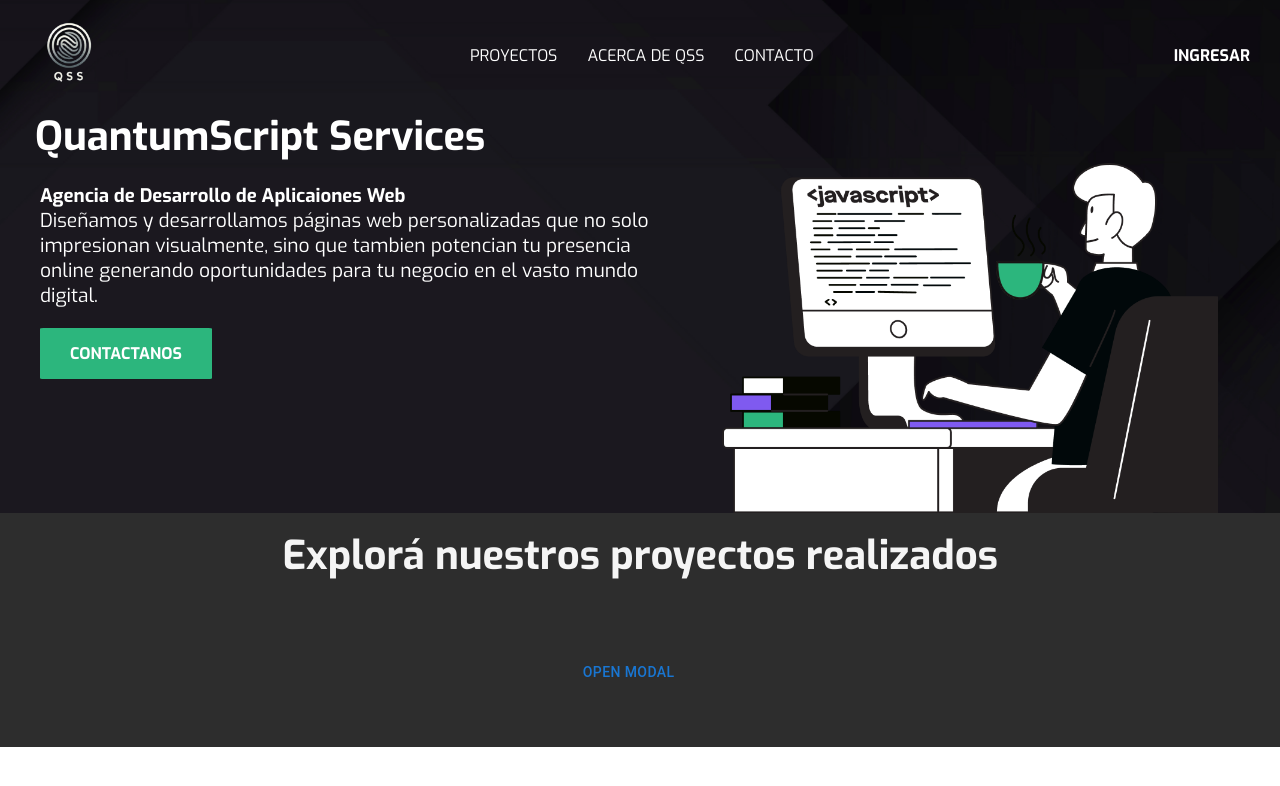
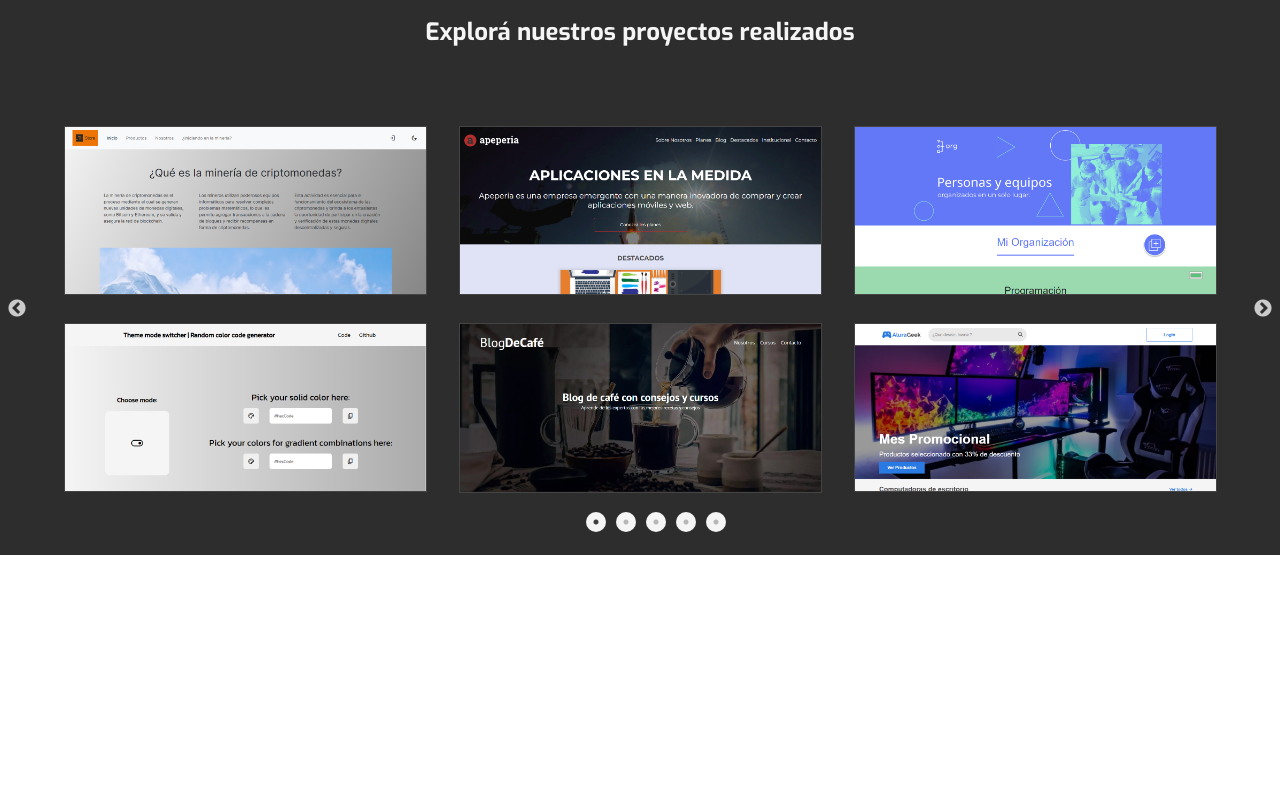
Before and after one commit to quantum-script-team/QSS-portfolio, a React (Vite) app in the folder frontend/: page /projects in a window 1280 px wide. Shown: the top 786 px of the page. Built offline with nearby package versions, Linux system fonts and the light colour scheme.

Commit message:
Agrego modal en página de proyectos y datos de proyectos

```diff
--- a/frontend/src/App.jsx
+++ b/frontend/src/App.jsx
@@ -1,11 +1,11 @@
 import './App.css'
 import Projects from './pages/Projects'
-import Header from './components/Header/Header'
+// import Header from './components/Header/Header'
 function App() {
 
   return (
     <>
-      <Header/>
+      {/* <Header/> */}
       <Projects></Projects>
     </>
   )
--- a/frontend/src/components/projects/Project.jsx
+++ b/frontend/src/components/projects/Project.jsx
@@ -1,9 +1,58 @@
 import "../../styles/projects/projectsSlider.css";
 import "../../styles/projects/projectCard.css";
+import '../../styles/projects/projectModal.css'
+import { Box, Button, Modal} from "@mui/material";
+import { useState } from "react";
+import ProjectModalCarousel from "./ProjectModalCarousel";
+import ProjectModalData from "./ProjectModalData";
+
+const style = {
+  position: "absolute",
+  top: "50%",
+  left: "50%",
+  transform: "translate(-50%, -50%)",
+  width: 570,
+  innerHeight: 240,
+  bgcolor: "background.slate",
+  border: "1px solid #F5F5F5",
+  p: 4
+};
 
 const Project = ({ projectData }) => {
+  const [open, setOpen] = useState(false);
+  const handleOpen = () => setOpen(true);
+  const handleClose = () => setOpen(false);
+
   return (
-    <a
+    <>
+      <Button onClick={handleOpen}>
+        <figure key={projectData.id} className="project__card">
+          <img
+            src={`img/projects/${projectData.image}`}
+            alt={projectData.name}
+          />
+        </figure>
+      </Button>
+      <Modal
+        open={open}
+        onClose={handleClose}
+        aria-labelledby="modal-modal-title"
+        aria-describedby="modal-modal-description"
+        className="project__modal"
+      >
+        <Box sx={style}>
+          <ProjectModalCarousel projectData={projectData}/>
+          <ProjectModalData projectData={projectData}/>
+        </Box>
+      </Modal>
+    </>
+  );
+};
+
+export default Project;
+
+{
+  /* <a
       href={projectData.link}
       target="_blank"
       rel="noreferrer"
@@ -15,8 +64,5 @@ const Project = ({ projectData }) => {
           <h2>{projectData.name}</h2>
         </figcaption>
       </figure>
-    </a>
-  );
-};
-
-export default Project;
+  </a> */
+}
--- /dev/null
+++ b/frontend/src/components/projects/ProjectLinkBtn.jsx
@@ -0,0 +1,10 @@
+import '../../styles/projects/projectModal.css'
+import { SlLink } from "react-icons/sl";
+
+const ProjectLinkBtn = () => {
+  return (
+    <SlLink className="project__link" />
+  )
+}
+
+export default ProjectLinkBtn
--- a/frontend/src/components/projects/ProjectModal.jsx
+++ b/frontend/src/components/projects/ProjectModal.jsx
@@ -1,8 +1,8 @@
-import * as React from 'react';
 import Box from '@mui/material/Box';
 import Button from '@mui/material/Button';
 import Typography from '@mui/material/Typography';
 import Modal from '@mui/material/Modal';
+import { useState } from 'react';
 
 const style = {
   position: 'absolute',
@@ -17,7 +17,7 @@ const style = {
 };
 
 export default function BasicModal() {
-  const [open, setOpen] = React.useState(false);
+  const [open, setOpen] = useState(false);
   const handleOpen = () => setOpen(true);
   const handleClose = () => setOpen(false);
 
--- /dev/null
+++ b/frontend/src/components/projects/ProjectModalCarousel.jsx
@@ -0,0 +1,59 @@
+import Slider from "react-slick";
+
+import '../../styles/projects/projectModal.css'
+
+function ProjectModalCarousel({projectData}) {
+
+    // console.log(projectData)
+
+  const settings = {
+    dots: false,
+    infinite: false,
+    speed: 500,
+    slidesToShow: 1,
+    slidesToScroll: 1,
+    className: "slider__modal",
+    responsive: [
+      {
+        breakpoint: 1024,
+        settings: {
+          slidesToShow: 1,
+          slidesToScroll: 1,
+        }
+      },
+      {
+        breakpoint: 600,
+        settings: {
+          slidesToShow: 2,
+          slidesToScroll: 2,
+          initialSlide: 2
+        }
+      },
+      {
+        breakpoint: 480,
+        settings: {
+          slidesToShow: 1,
+          slidesToScroll: 1
+        }
+      }
+    ]
+  };
+
+  return (
+    <div className="slider__container">
+      <Slider {...settings}>
+        <div className="project__modal__img__container">
+          <img src={`img/projects/${projectData.image}`} alt={projectData.name}/>
+        </div>
+        <div className="project__modal__img__container">
+          <img src={`img/projects/${projectData.image}`} alt={projectData.name}/>
+        </div>
+        <div className="project__modal__img__container">
+          <img src={`img/projects/${projectData.image}`} alt={projectData.name}/>
+        </div>
+      </Slider>
+    </div>
+  );
+}
+
+export default ProjectModalCarousel;
--- /dev/null
+++ b/frontend/src/components/projects/ProjectModalData.jsx
@@ -0,0 +1,13 @@
+import ProjectLinkBtn from "./ProjectLinkBtn";
+import '../../styles/projects/projectModal.css'
+const ProjectModalData = ({projectData}) => {
+  return (
+    <div className="project__data__container">
+      <h1>{projectData.name}</h1>
+      <p>{projectData.description}</p>
+      <ProjectLinkBtn />
+    </div>
+  );
+};
+
+export default ProjectModalData;
--- a/frontend/src/components/projects/ProjectsSlider.jsx
+++ b/frontend/src/components/projects/ProjectsSlider.jsx
@@ -2,20 +2,20 @@ import "../../styles/projects/projectsSlider.css";
 import "slick-carousel/slick/slick.css";
 import "slick-carousel/slick/slick-theme.css";
 
-// import Project from "./Project";
+import Project from "./Project";
 import Slider from "react-slick";
 
 import {projects} from '../../data/projects.json'
-import BasicModal from "./ProjectModal";
 
 function ProjectsSlider() {
   const settings = {
     className: "slider__",
-    centerMode: true,
+    /* centerMode: true,
+    centerPadding: "32px", */
     dots: true,
+    draggable: false,
     rows: 2,
-    infinite: false,
-    centerPadding: "128px",
+    infinite: true,
     slidesToShow: 3,
     speed: 500,
     slidesPerRow: 1,
@@ -50,10 +50,9 @@ function ProjectsSlider() {
   return (
     <section id="slider__container">
       <Slider {...settings}>
-        {/* {projects.map((project) => (
-          <Project key={project.id} projectData={project} />
-        ))} */}
-        <BasicModal></BasicModal>
+        {projects.map((project) => (
+          <Project key={project.id} projectData={project}/>
+        ))}
       </Slider>
     </section>
   );
--- a/frontend/src/data/projects.json
+++ b/frontend/src/data/projects.json
@@ -4,7 +4,7 @@
           "id": 1,
           "name": "LTH Store",
           "image": "lth-store.png",
-          "description": "",
+          "description": "E-commerce dedicado a la exposición y gestión de productos para la minería de criptomonedas.",
           "link": "https://lthstore-v3.netlify.app/"
         },
         {
--- a/frontend/src/styles/projects/projectCard.css
+++ b/frontend/src/styles/projects/projectCard.css
@@ -5,15 +5,11 @@
 .project__card{
     margin: .5rem;
     background-color: #444;
-    min-width: 360px;
-    max-height: 360px;
+    border: 1px solid transparent;
+    min-width: 320px;
+    max-height: 320px;
 }
 .project__card img{
     width: 100%;
     height: 100%;
 }
-.project__card figcaption h2{
-    text-decoration: none;
-    text-align: center;
-    color: #222;
-}
--- /dev/null
+++ b/frontend/src/styles/projects/projectModal.css
@@ -0,0 +1,24 @@
+
+.slider__container{
+    background-color: #2d2d2d;
+}
+
+.slider__modal .slick-list .slick-track .slick-slide div{
+    padding: 0;
+}
+
+.project__modal{
+    background-color: rgba(45, 45, 45, 1);
+}
+
+.project__modal__img__container img{
+    width: 100%;
+    height: 100%;
+}
+
+.project__data__container h1, .project__data__container h1{
+    color: #f5f5f5;
+    width: 1.5rem;
+    height: 1.5rem;
+    margin-top: 1rem;
+}
--- a/frontend/src/styles/projects/projects.css
+++ b/frontend/src/styles/projects/projects.css
@@ -1,5 +1,6 @@
 #projects_section{
     background-color: #2D2D2D;
+    min-height: 100vh;
 }
 
 #projects__section h1{
--- a/frontend/src/styles/projects/projectsSlider.css
+++ b/frontend/src/styles/projects/projectsSlider.css
@@ -8,37 +8,39 @@
 
 .slider__{
     background-color: #2D2D2D;
-    /* margin: 1rem; */
-    padding: 1.5rem;
-
-    display: flex;
-    flex-direction: row;
-    align-items: stretch;
-    justify-content: space-evenly;
+    margin: 0;
+    padding: 1rem;
 }
 
 #slider__container .slick-list{
-    display: flex;
-    flex-direction: row;
-    align-items: center;
-    justify-content: center;
     width: 100%;
 }
 
 #slider__container .slick-list .slick-track{
-    display: flex;
-    flex-direction: row;
-    align-items: stretch;
-    justify-content: center;
-    gap: 4rem;
+    gap: 1rem;
     margin: 0;
     padding: 0;
 }
 
-#slider__container .slick-slide{
+/* #slider__container .slick-slide{
     display: flex;
     flex-direction: row;
     align-items: center;
     justify-content: space-evenly;
     flex-wrap: wrap;
+} */
+
+.slider__ .slick-dots{
+    padding-bottom: 1rem;
 }
+
+.slider__ .slick-dots li {
+    background-color: #f5f5f5;
+    border-radius: 1rem;
+}
+
+/* @media (max-width: 800px) {
+    .flex-container {
+        flex-direction: column;
+    }
+  } */
```
